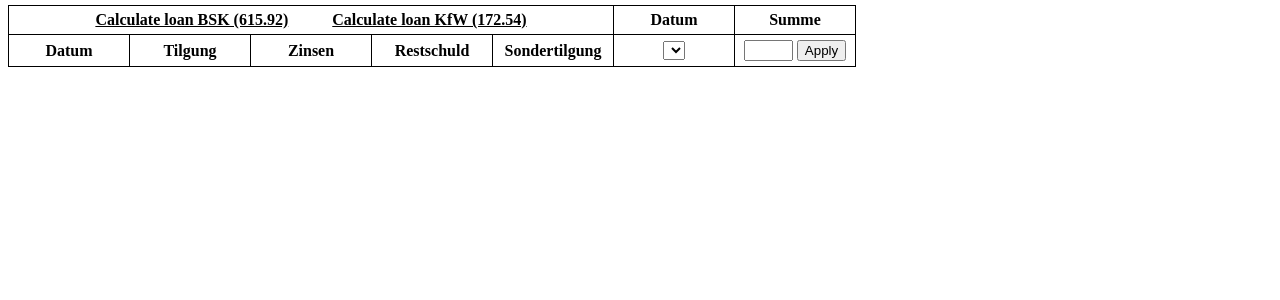
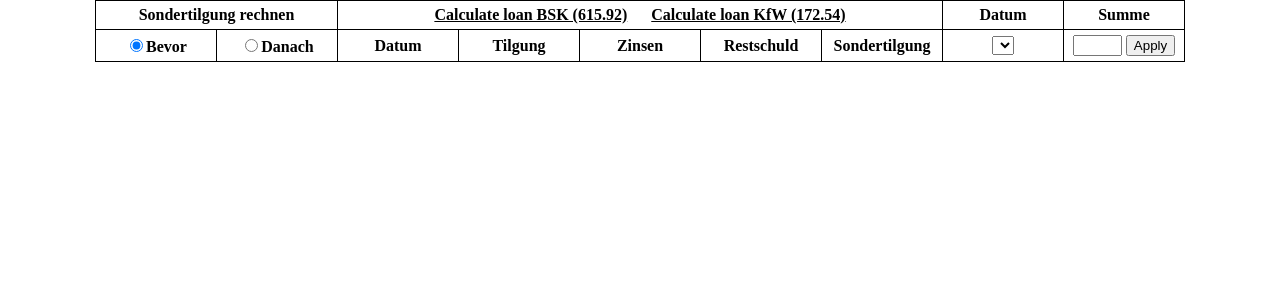
Before and after one commit to GiulioMRBS/gdcode, a PHP site: page /loan/index.html in a window 1280 px wide. Shown: the top 300 px of the page. Run offline with PHP 8.4, Linux system fonts and the light colour scheme; lists and menus that the app fills with data are empty.

Commit message:
Center and calculate before or after

```diff
--- a/loan/index.html
+++ b/loan/index.html
@@ -9,8 +9,10 @@
     </head>
     <body>
         <form onsubmit="addExtra()">
+            <div id="tableContainer">
                 <table id="titleTable">
                     <tr>
+                        <td colspan="2">Sondertilgung rechnen</td>
                         <td colspan="5">
                             <span onclick="calculate('bsk', this)">Calculate loan BSK (615.92)</span>
                             <span onclick="calculate('kfw', this)">Calculate loan KfW (172.54)</span>
@@ -23,6 +25,8 @@
                         </td>
                     </tr>
                     <tr>
+                        <td><input id="before" checked required name="when" type="radio" value="before"><label for="before">Bevor</label></td>
+                        <td><input id="after" name="when" type="radio" value="after"><label for="after">Danach</label></td>
                         <td>Datum</td>
                         <td>Tilgung</td>
                         <td>Zinsen</td>
@@ -37,13 +41,13 @@
                         </td>
                     </tr>
                 </table>
+            </div>
         </form>
         <script type="text/javascript">
             (function noSubmit() {
                 document.forms[0].addEventListener("submit", (e) => {
                     e.preventDefault();
                 });
-
             })();
         </script>
         <table id="mainTable"></table>
--- a/loan/loanCode.js
+++ b/loan/loanCode.js
@@ -16,6 +16,9 @@ function calculate(n, obj) {
     let mainTable = createAndAppend(document.body, 'table');
     mainTable.setAttribute('id', 'mainTable');
 
+    let titleDiv = document.getElementById("tableContainer");
+    mainTable.setAttribute('style', 'margin-top: ' + (titleDiv.scrollHeight - 1) + 'px;'); /* clientHeight offsetHeight   */
+
     amount.setAttribute('pattern', config[name].pattern);
     amount.setAttribute('title', config[name].errorMessage);
 
@@ -30,6 +33,14 @@ function calculate(n, obj) {
     while (rest > 0) {
         let monthName = ('0' + mStart).slice(-2) + '.' + yStart;
         let extraText = '-';
+        let monthlyInterest, monthlySinking;
+
+        if (document.forms[0].when.value === "before") {
+            monthlyInterest = (rest * config[name].rate) / 12;
+            monthlySinking = config[name].monthly - monthlyInterest;
+            rest = rest - monthlySinking;
+        }
+
         if (config[name].extra && config[name].extra.hasOwnProperty(monthName)) {
             rest = rest - config[name].extra[monthName];
             extraText = config[name].extra[monthName].toString();
@@ -45,9 +56,13 @@ function calculate(n, obj) {
                 createAndAppend(date, 'option', monthName);
             }
         }
-        let monthlyInterest = (rest * config[name].rate) / 12;
-        let monthlySinking = config[name].monthly - monthlyInterest;
-        rest = rest - monthlySinking;
+
+        if (document.forms[0].when.value === "after") {
+            monthlyInterest = (rest * config[name].rate) / 12;
+            monthlySinking = config[name].monthly - monthlyInterest;
+            rest = rest - monthlySinking;
+        }
+
         if (rest < 0) {
             monthlySinking = monthlySinking + rest;
             monthlyInterest = 0;
--- a/loan/loanStyle.css
+++ b/loan/loanStyle.css
@@ -1,27 +1,36 @@
-#mainTable{
-    margin-top: 70px;
+#tableContainer{
+    left: 0;
+    position: fixed;
+    width: 100%;
 }
 #titleTable{
     background-color: white;
     font-weight: bold;
-    position: fixed;
-    left: 8px;
-    top: 5px;
-    text-align: center;
+}
+.hiddenTd {
+    border: none;
+    min-width: 111px;
 }
 .redColor{
     color: red;
 }
+body{
+    display: table;
+    margin: auto;
+    text-align: center;
+}
 span{
     cursor: pointer;
-    margin: 0 20px;
+    margin: 0 auto;
+    padding: 0 10px;
     text-decoration: underline;
 }
 table{
     border-collapse: collapse;
+    margin: 0 auto;
 }
 td{
     border: 1px solid black;
+    min-width: 110px;
     padding: 5px;
-    width: 110px;
 }
```
Lines whose indentation alone changed are shown as unchanged.
